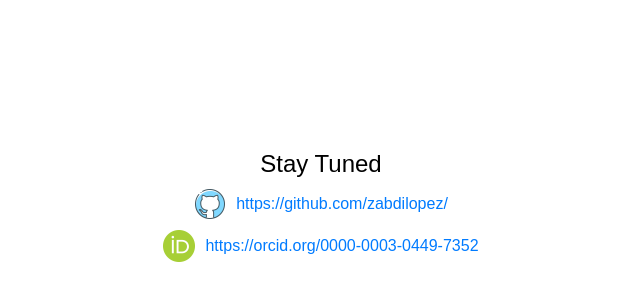
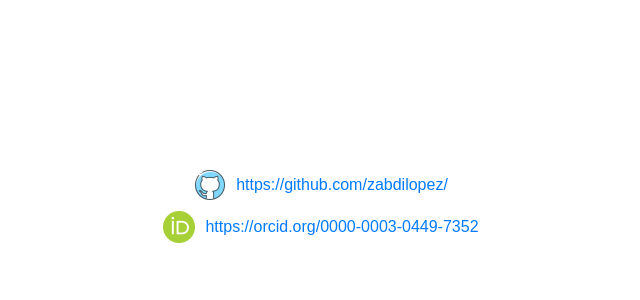
Before and after one commit to zabdilopez/zabdilopez, a plain HTML site: page index.html in a window 1280 px wide. Shown: the part 194-494 px from the top of the page, without its empty margins (319-959 px from the left). Drawn offline with Linux system fonts and the light colour scheme.

Commit message:
Update index.html

```diff
--- a/index.html
+++ b/index.html
@@ -45,7 +45,6 @@
 </head>
 <body>
     <div class="content">
-        <p>Stay Tuned</p>
         <a href="https://github.com/zabdilopez/" target="_blank">
             <img src="logo_github_icon_143196.png" alt="GitHub Logo">https://github.com/zabdilopez/
         </a>
```
